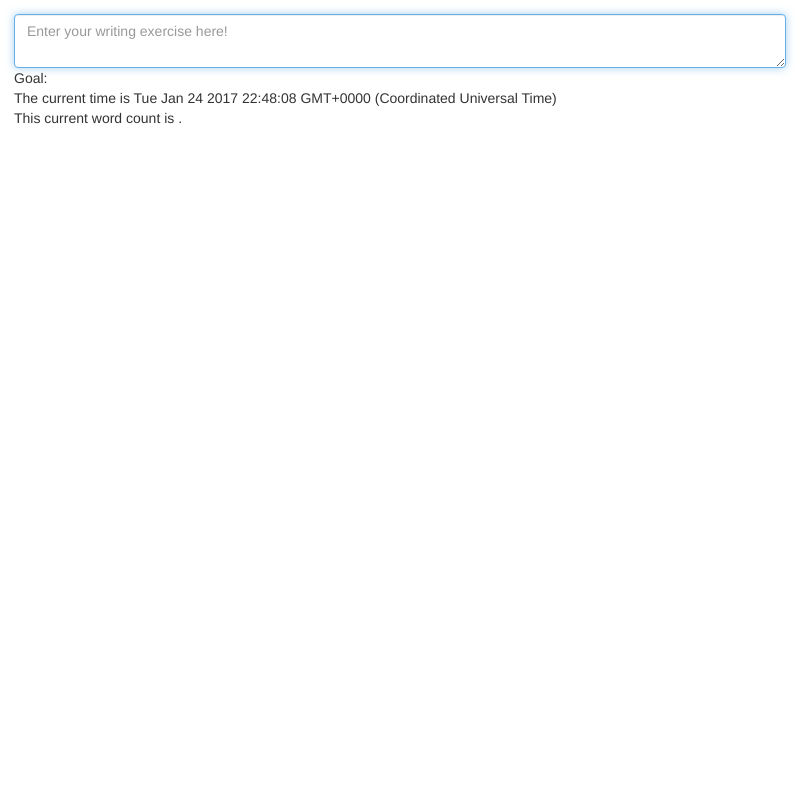
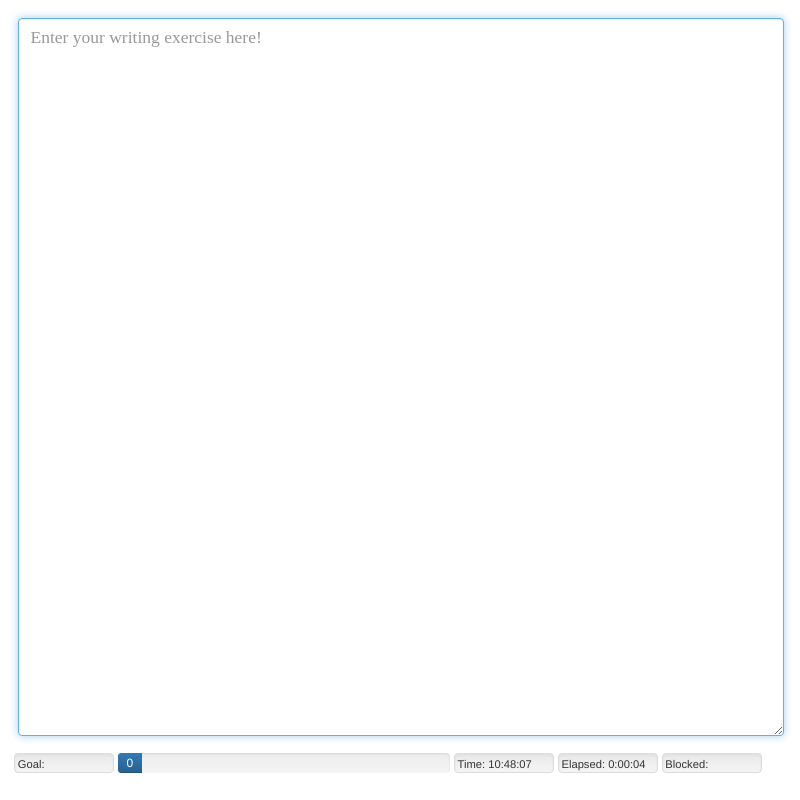
Before and after one commit to gboysko/freedom-to-write, an Electron app: page textInput.html in a window 800 px wide. Drawn offline with nearby package versions, Linux system fonts and the light colour scheme; no server answers; animation ran at ten frames a second.

Commit message:
First usable version of program with 1min schedules

```diff
--- a/package.json
+++ b/package.json
@@ -26,6 +26,7 @@
     "debug": "^2.6.0",
     "electron": "^1.4.1",
     "jquery": "^3.1.1",
+    "moment": "^2.17.1",
     "phantom": "^3.2.1",
     "readline-sync": "^1.4.5",
     "request-promise": "^4.1.1"
--- a/styles.css
+++ b/styles.css
@@ -1,6 +1,3 @@
-BODY {
-	padding: 1em;
-}
 INPUT#wordCount {
 	display: inline-block;
 	width: 4em;
@@ -31,8 +28,25 @@ DIV.checkbox-list DIV.checkbox {
 	display: block;
 }
 DIV#formMessage {
-	color: red;
-	font-size: 0.93em;
-	font-style: italic;
 	margin-top: 1em;
 }
+TEXTAREA#textInput {
+	margin: 1em;
+	font-family: "Times New Roman";
+	font-size: 1.25em;
+}
+DIV.status-bar {
+	height: 20px;
+	margin: 1em;
+}
+DIV.status-bar DIV.progress {
+	display: inline-block;
+}
+DIV.status-bar DIV.well {
+	font-size: 0.8em;
+	height: 20px;
+	display: inline-block;
+	padding: 0.2em 0.25em 0.3em 0.25em;
+	vertical-align: top;
+	width: 100px;
+}
--- a/textInput.html
+++ b/textInput.html
@@ -2,59 +2,131 @@
 <html>
 	<head>
 		<meta charset="UTF-8">
-		<title>Word Count</title>
+		<title>Freedom to Write</title>
 
 		<!-- Latest compiled and minified CSS -->
 		<link rel="stylesheet" href="./node_modules/bootstrap/dist/css/bootstrap.min.css">
 
 		<!-- Optional theme -->
 		<link rel="stylesheet" href="./node_modules/bootstrap/dist/css/bootstrap-theme.min.css">
- 	</head>
-	<body style="padding: 1em">
+
+		<!-- Our application styles -->
+		<link rel="stylesheet" href="./styles.css">
+	</head>
+	<body>
 		<!-- This is where the user types in! -->
 		<textarea id="textInput" class="form-control" placeholder="Enter your writing exercise here!" autofocus></textarea>
 
-		<!-- This is where we show the word count goal -->
-		<div>Goal: <span id="desiredWordCount"></span></div>
+		<!-- Status bar -->
+		<div class="status-bar">
+			<!-- This is where we show the word count goal -->
+			<div class="well">Goal: <span id="desiredWordCount"></span></div>
 
-		<!-- This is where the current time is shown -->
-		<div>The current time is <span id="currentTime"></span></div>
+			<!-- Show a progress bar -->
+			<div class="progress">
+	  		<div class="progress-bar" role="progressbar" aria-valuenow="0" aria-valuemin="0" aria-valuemax="100" style="min-width: 2em;">
+	    		0
+	  		</div>
+			</div>
 
-		<!-- This is where the current word count is shown -->
-		<div>This current word count is <span id="currentWordCount"></span>.</div>
+			<!-- This is where the current time is shown -->
+			<div class="well">Time: <span id="currentTime"></span></div>
+
+			<!-- This is the elapsed time -->
+			<div class="well">Elapsed: <span id="elapsedTime"></span></div>
+
+			<!-- This is where the current schedule finishes -->
+			<div class="well">Blocked: <span id="currentScheduleEndTime"></span></div>
+		</div>
 
 		<script>
 			// Install jQuery, Bootstrap
 			window.$ = window.jQuery = require('jquery');
 			require('bootstrap');
 
+			// Need Moment...
+			const moment = require('moment');
+
 			// Install the Inter Process Communication: Renderer class
 			const {ipcRenderer} = require('electron');
 
+			// Hold the start time...
+			const startTime = Date.now();
+
+			// Hold the current word count
+			let currentWordCount = 0;
+
 			// Get a reference to the various HTML elements
-			const textInput = $('#textInput');
-			const currentTime = $('#currentTime');
-			const currentWordCount = $('#currentWordCount');
+			const $textInput = $('#textInput');
+			const $currentTime = $('#currentTime');
+			const $elapsedTime = $('#elapsedTime');
+			const $currentScheduleEndTime = $('#currentScheduleEndTime');
+			const $desiredWordCount = $('#desiredWordCount');
+			const $progressBar = $(".progress-bar");
 
-			// Retrieve the desired word count
+			// Window resize handler
+			const resizeWindow = () => {
+				const windowHeight = $(window).outerHeight(),
+					windowWidth = $(window).outerWidth();
+				console.log(`windowHeight=${windowHeight}, windowWidth=${windowWidth}`);
+				$textInput.outerHeight(windowHeight - ((14 * 3) + 20 + 20));
+				$textInput.outerWidth(windowWidth - (14 * 2 + 6));
+				$(".progress").outerWidth(windowWidth - ((4 * 100) + (2 * 14) + 40));
+			};
+			resizeWindow();
+			$(window).resize(resizeWindow);
+
+			// Retrieve the desired word count and display it
 			const desiredWordCount = ipcRenderer.sendSync('get-word-count');
-			document.getElementById('desiredWordCount').textContent = desiredWordCount;
+			$desiredWordCount.text(desiredWordCount);
 
-			// Update the current time every 0.5second
-			setInterval(() => currentTime.text(new Date().toString(), 500));
+			// Update the progress bar
+			$progressBar.attr('aria-maxvalue', desiredWordCount);
+
+			const updateScheduleEndTime = () => {
+			// Retrieve the current schedule end time and display it
+				// Get the current schedule's end time and ms remaining
+				const currentScheduleEndTime = ipcRenderer.sendSync('get-schedule-end-time'),
+					msRemg = currentScheduleEndTime - Date.now();
+
+				// Display the time...
+				$currentScheduleEndTime.text(moment(currentScheduleEndTime).format('h:mm:ss'));
+
+				// Schedule the next update
+				setTimeout(updateScheduleEndTime, msRemg);
+			};
+			updateScheduleEndTime();
+
+			setInterval(() => {
+				const elapsedMillis = Date.now() - startTime,
+					elapsedHours = Math.floor(elapsedMillis / (60 * 60 * 1000)),
+					elapsedMins = Math.floor((elapsedMillis - (elapsedHours * 60 * 60 * 1000)) / (60 * 1000)),
+					elapsedSecs = Math.floor((elapsedMillis - (elapsedHours * 60 * 60 * 1000) - (elapsedMins * 60 * 1000)) / 1000),
+					h = elapsedHours,
+					m = ('0' + elapsedMins).substr(-2),
+					s = ('0' + elapsedSecs).substr(-2);
+
+				// Update the current time, elapsed time
+				$currentTime.text(moment().format('h:mm:ss'));
+				$elapsedTime.text(`${h}:${m}:${s}`);
+			}, 500);
 
 			// Get a reference to all buttons...
-			textInput.on('keyup', (event) => {
+			$textInput.on('keyup', (event) => {
 				// Construct the array of words
-				const wordArray = textInput.val().split(/\s/).filter(w => w);
+				const wordArray = $textInput.val().split(/\s/).filter(w => w);
 
-				// Put count of words in the UI
-				currentWordCount.text(wordArray.length);
+				// Has the word count changed?
+				if (currentWordCount !== wordArray.length) {
+					// Update our counter
+					currentWordCount = wordArray.length;
 
-				// Did we reach our word count?
-				if (wordArray.length === desiredWordCount) {
-					// Send an asynchronous message to the main program that we've reached our word count goal
-					ipcRenderer.send('reached-word-count');
+					// Update the progress bar
+					const percentDone = Math.floor(Math.min(desiredWordCount, currentWordCount) * 100 / desiredWordCount) + "%";
+					$progressBar.attr('aria-valuenow', currentWordCount).text(currentWordCount).width(percentDone);
+
+					// Inform the main program...
+					ipcRenderer.send('current-word-count', currentWordCount);
 				}
 			});
 		</script>
```
Also changed, not shown: dialog.html (+3 -3 lines), main.js (+41 -14 lines).
